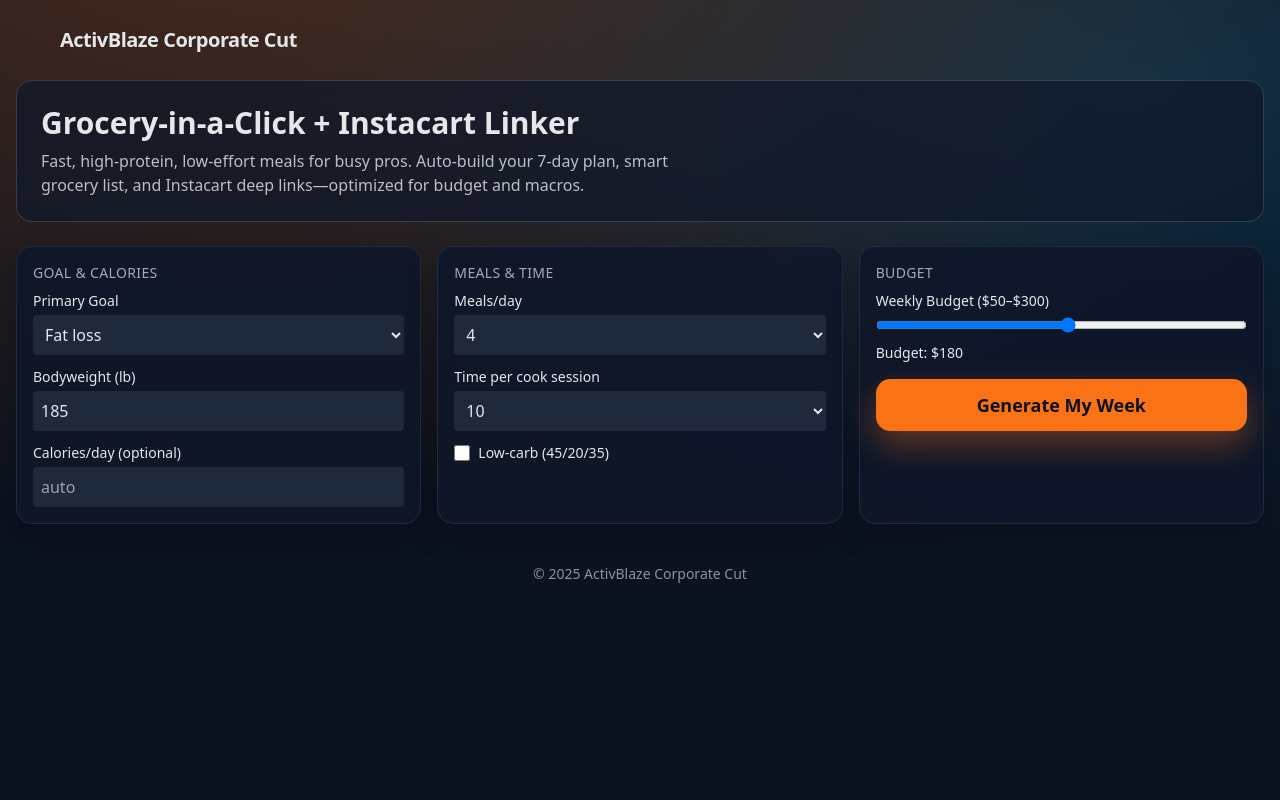
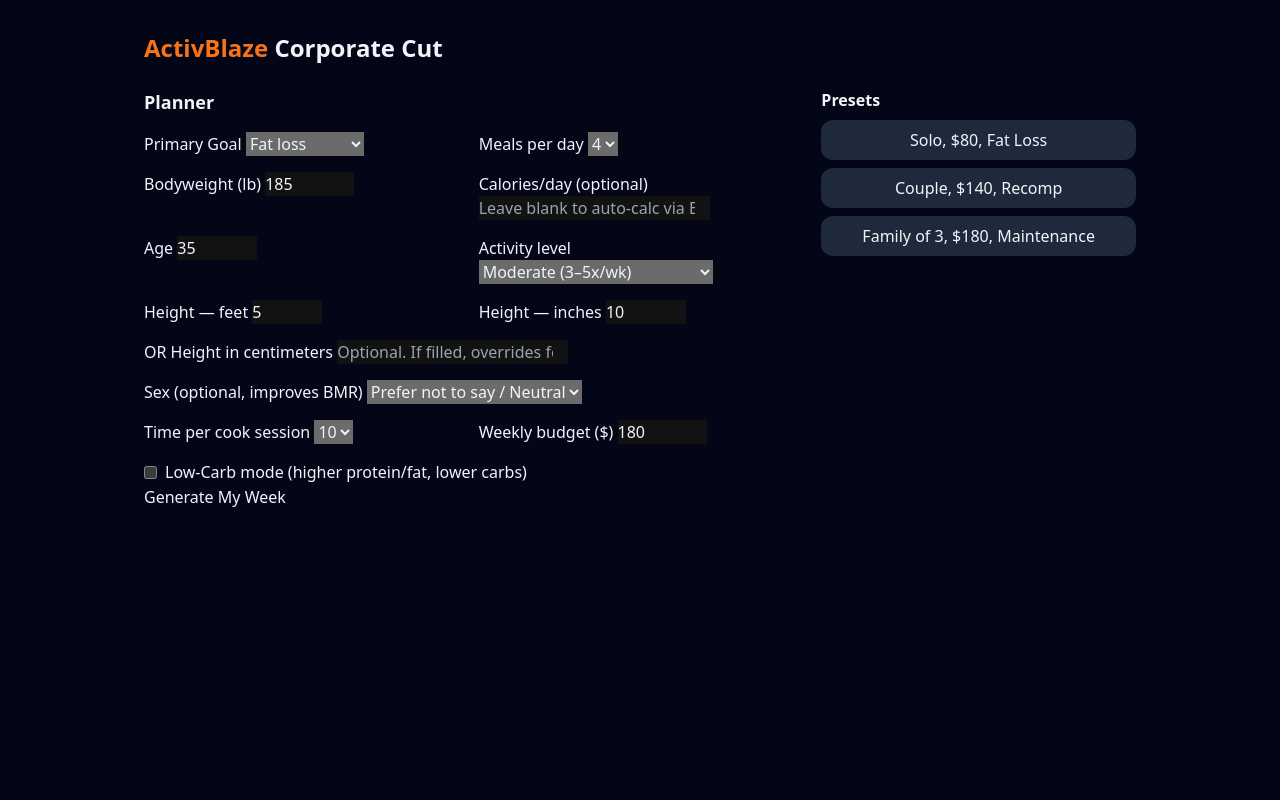
Before and after one commit to Navigatedhustle/instacart-final-v2, a Flask app: page / in a window 1280 px wide. Run offline with Flask 3, Linux system fonts and the light colour scheme; some libraries are stand-ins or nearby versions.

Commit message:
Add files via upload

```diff
--- a/app.py
+++ b/app.py
@@ -53,6 +53,32 @@
 def tdee_from_goal(goal, bodyweight):
     mult = {"Fat loss": 11, "Recomp": 12, "Maintenance": 14}.get(goal, 12)
     return int(bodyweight * mult)
+
+def mifflin_bmr(weight_lb: float, height_cm: float, age: int, sex: str = "neutral"):
+    # Mifflin-St Jeor: BMR = 10*kg + 6.25*cm - 5*age + s
+    # s: male +5, female -161, neutral average -78 (approx) when sex not provided
+    kg = weight_lb * 0.45359237
+    if sex == "male":
+        s = 5
+    elif sex == "female":
+        s = -161
+    else:
+        s = -78  # neutral average; tends to under male a bit, over female a bit
+    return 10*kg + 6.25*height_cm - 5*age + s
+
+ACTIVITY_MAP = {
+    "sedentary": 1.2,
+    "light": 1.375,
+    "moderate": 1.55,
+    "very": 1.725,
+    "athlete": 1.9
+}
+
+def tdee_from_bmr_goal(bmr: float, goal: str, activity_level: str):
+    af = ACTIVITY_MAP.get(activity_level, 1.55)
+    tdee = bmr * af
+    adj = {"Fat loss": 0.85, "Recomp": 0.95, "Maintenance": 1.00}.get(goal, 0.95)
+    return int(round(tdee * adj)), int(round(tdee))
 
 def low_carb_ok(obj, max_c=20, is_recipe=False):
     C = obj["macros"]["C"]
@@ -337,20 +363,47 @@
 @app.route("/plan", methods=["POST"])
 def plan():
     goal=request.form.get("goal","Fat loss")
-    bodyweight=int(request.form.get("bodyweight","185"))
+    bodyweight=float(request.form.get("bodyweight","185") or 185)
     calories_str=request.form.get("calories","").strip()
     meals_per_day=int(request.form.get("meals_per_day","4"))
     budget=float(request.form.get("budget","180"))
     time_per_cook=int(request.form.get("time_per_cook","10"))
     low_carb = request.form.get("low_carb") == "on"
-    days=7
+    # New inputs
+    age=int(request.form.get("age","35") or 35)
+    activity=request.form.get("activity_level","moderate")
+    height_ft=request.form.get("height_ft","5")
+    height_in=request.form.get("height_in","10")
+    height_cm=request.form.get("height_cm","")
+    sex = request.form.get("sex","neutral")  # optional
 
+    # Compute height in cm (support US or direct cm)
+    if height_cm:
+        try:
+            H_cm=float(height_cm)
+        except:
+            H_cm=178.0
+    else:
+        try:
+            ft=float(height_ft); inch=float(height_in)
+        except:
+            ft, inch = 5.0, 10.0
+        H_cm = (ft*12.0 + inch) * 2.54
+
+    # Shares
     shares = {"P":0.45,"C":0.20,"F":0.35} if low_carb else {"P":0.40,"C":0.30,"F":0.30}
-    calories=int(calories_str) if calories_str else tdee_from_goal(goal, bodyweight)
+
+    # Calories from user or BMR/TDEE if blank
+    if calories_str:
+        calories=int(calories_str)
+        bmr=None; raw_tdee=None
+    else:
+        bmr = int(round(mifflin_bmr(bodyweight, H_cm, age, sex=sex)))
+        calories, raw_tdee = tdee_from_bmr_goal(bmr, goal, activity)
 
     # --- STRICT PROTEIN RULES ---
-    protein_target = int(bodyweight)                 # 1.0 g/lb
-    protein_cap    = int(math.ceil(bodyweight * 1.1))  # hard cap 1.1 g/lb (never exceed)
+    protein_target = int(round(bodyweight))                 # 1.0 g/lb
+    protein_cap    = int(math.ceil(bodyweight * 1.1))      # cap 1.1 g/lb
     fat_g=int(shares["F"]*calories/9)
     carb_g=int(shares["C"]*calories/4)
     target={"calories":calories,"protein_g":protein_target,"protein_cap":protein_cap,"fat_g":fat_g,"carb_g":carb_g,"shares":shares}
@@ -358,6 +411,7 @@
     per_meal_k=int(calories/meals_per_day)
     catalog=load_catalog()
 
+    days=7
     total_meals=meals_per_day*days
     chosen=choose_items(catalog, total_meals, time_per_cook, per_meal_k, low_carb)
     days_plan, extras=build_week_plan(chosen, meals_per_day, days, per_meal_k, catalog, low_carb)
@@ -385,7 +439,8 @@
     total_cost = sum((item_price(it) for it in chosen)) + sum((e["ref"]["price"] for e in extras))
 
     global LAST_META, LAST_DAYS, LAST_CSV, LAST_GROCERY, LAST_BASE, LAST_EXTRAS, LAST_COST, LAST_PREFS
-    LAST_META={"calories":calories,"protein_g":protein_target,"budget":budget}
+    LAST_META={"calories":calories,"protein_g":protein_target,"budget":budget, "bmr":bmr, "tdee":raw_tdee,
+               "age":age,"height_cm":H_cm,"activity":activity,"sex":sex}
     LAST_DAYS=days_plan
     LAST_CSV=csv_rows
     LAST_GROCERY=grocery
@@ -397,7 +452,7 @@
     plan={
         "days":days_plan,"grocery":grocery,"csv_rows":csv_rows,"queries":queries,
         "total_cost":total_cost,"calories":calories,"protein_target":protein_target,"budget":budget,
-        "low_carb":low_carb
+        "low_carb":low_carb, "bmr":bmr, "tdee":raw_tdee, "age":age, "height_cm":H_cm, "activity":activity, "sex":sex
     }
     return render_template("plan.html", plan=plan, APP_NAME=config.APP_NAME, BRAND_NAME=config.BRAND_NAME, FAVICON=config.FAVICON, ACCENT=getattr(config,"ACCENT","#f97316"), now=datetime.datetime.utcnow())
 
@@ -430,9 +485,12 @@
     title = styles["Title"]; title.fontName="Helvetica-Bold"; title.fontSize=19
     h3 = styles["Heading3"]; h3.fontName="Helvetica-Bold"; h3.fontSize=12
     body = ParagraphStyle("body", parent=styles["Normal"], fontName="Helvetica", fontSize=10, leading=12, wordWrap='LTR')
-    elems=[wrapped_paragraph("ActivBlaze Corporate Cut — 7-Day Plan", title),
-           wrapped_paragraph(f"Calories/day target: {LAST_META.get('calories')} • Protein target: {LAST_META.get('protein_g')} g • Budget: ${LAST_META.get('budget')} • Diet: {'Low-carb' if LAST_PREFS.get('low_carb') else 'Standard 40/30/30'}", body),
-           Spacer(1,10)]
+    elems=[wrapped_paragraph("ActivBlaze Corporate Cut — 7-Day Plan", title)]
+    meta_line = f"Calories/day target: {LAST_META.get('calories')}"
+    if LAST_META.get("bmr") and LAST_META.get("tdee"):
+        meta_line += f" • BMR: {LAST_META.get('bmr')} • TDEE: {LAST_META.get('tdee')}"
+    meta_line += f" • Protein target: {LAST_META.get('protein_g')} g • Budget: ${LAST_META.get('budget')} • Diet: {'Low-carb' if LAST_PREFS.get('low_carb') else 'Standard 40/30/30'}"
+    elems += [wrapped_paragraph(meta_line, body), Spacer(1,10)]
     zebra=[colors.whitesmoke, colors.HexColor('#eef2ff')]
     for i, day in enumerate(LAST_DAYS, start=1):
         elems.append(wrapped_paragraph(f"Day {i} — {day.get('total_protein',0)} g protein, ~{int(day.get('total_calories',0))} kcal", h3))
@@ -493,4 +551,4 @@
     return "ok", 200
 
 if __name__=="__main__":
-    app.run(host="0.0.0.0", port=int(os.getenv("PORT", "5000")), debug=False)
+    app.run(host="0.0.0.0", port=int(os.getenv("PORT","5000")), debug=False)
--- a/templates/index.html
+++ b/templates/index.html
@@ -1,47 +1,158 @@
 
-{% extends "base.html" %}
-{% block content %}
-<section class="mb-6">
-  <div class="glass p-6">
-    <h1 class="text-3xl font-extrabold mb-2">Grocery‑in‑a‑Click + Instacart Linker</h1>
-    <p class="opacity-80 max-w-2xl">Fast, high‑protein, low‑effort meals for busy pros. Auto‑build your 7‑day plan, smart grocery list, and Instacart deep links—optimized for budget and macros.</p>
+<!doctype html>
+<html lang="en" class="dark">
+<head>
+  <meta charset="utf-8"/>
+  <meta name="viewport" content="width=device-width, initial-scale=1"/>
+  <title>{{ APP_NAME or "ActivBlaze" }}</title>
+  <script src="https://cdn.tailwindcss.com"></script>
+  <link rel="icon" href="{{ FAVICON or '/static/favicon.png' }}"/>
+  <style>
+    :root { color-scheme: dark; }
+    .card{ @apply rounded-2xl bg-slate-900/60 shadow-xl ring-1 ring-white/10 p-6; }
+    label{ @apply text-sm text-slate-300; }
+    input, select { @apply w-full mt-1 rounded-xl bg-slate-800/80 border border-slate-700 px-3 py-2 text-slate-100; }
+    .btn-primary{ @apply w-full mt-4 rounded-2xl bg-orange-500 hover:bg-orange-600 text-white font-semibold px-5 py-3 shadow-lg; }
+  </style>
+</head>
+<body class="bg-slate-950 text-slate-100">
+  <div class="max-w-5xl mx-auto px-4 py-8">
+    <header class="mb-6 flex items-center justify-between">
+      <h1 class="text-2xl font-bold"><span class="text-orange-500">ActivBlaze</span> Corporate Cut</h1>
+    </header>
+
+    <form action="/plan" method="post" class="grid md:grid-cols-3 gap-6">
+      <div class="md:col-span-2 card">
+        <h2 class="text-lg font-semibold mb-4">Planner</h2>
+        <div class="grid sm:grid-cols-2 gap-4">
+          <div>
+            <label>Primary Goal</label>
+            <select name="goal">
+              <option>Fat loss</option>
+              <option>Recomp</option>
+              <option>Maintenance</option>
+            </select>
           </div>
-</section>
-
-<form method="post" action="/plan" class="grid md:grid-cols-3 gap-4">
-  <div class="card">
-    <div class="text-sm uppercase tracking-wide opacity-70 mb-2">Goal & Calories</div>
-    <label class="block text-sm mb-1">Primary Goal</label>
-    <select name="goal" class="w-full bg-slate-800 rounded p-2 mb-3">
-      <option>Fat loss</option><option>Recomp</option><option>Maintenance</option>
+          <div>
+            <label>Meals per day</label>
+            <select name="meals_per_day">
+              <option>3</option><option selected>4</option><option>5</option>
             </select>
-    <label class="block text-sm mb-1">Bodyweight (lb)</label>
-    <input name="bodyweight" type="number" value="185" class="w-full bg-slate-800 rounded p-2 mb-3" required>
-    <label class="block text-sm mb-1">Calories/day (optional)</label>
-    <input name="calories" type="number" placeholder="auto" class="w-full bg-slate-800 rounded p-2">
+          </div>
+          <div>
+            <label>Bodyweight (lb)</label>
+            <input type="number" name="bodyweight" min="90" max="400" value="185"/>
+          </div>
+          <div>
+            <label>Calories/day (optional)</label>
+            <input type="number" name="calories" placeholder="Leave blank to auto-calc via BMR/TDEE"/>
           </div>
 
-  <div class="card">
-    <div class="text-sm uppercase tracking-wide opacity-70 mb-2">Meals & Time</div>
-    <label class="block text-sm mb-1">Meals/day</label>
-    <select name="meals_per_day" class="w-full bg-slate-800 rounded p-2 mb-3">
-      <option>3</option><option selected>4</option><option>5</option>
+          <!-- NEW: BMR/TDEE Inputs -->
+          <div>
+            <label>Age</label>
+            <input type="number" name="age" min="16" max="85" value="35"/>
+          </div>
+          <div>
+            <label>Activity level</label>
+            <select name="activity_level">
+              <option value="sedentary">Sedentary (little/no exercise)</option>
+              <option value="light">Light (1–3x/wk)</option>
+              <option value="moderate" selected>Moderate (3–5x/wk)</option>
+              <option value="very">Very active (6–7x/wk)</option>
+              <option value="athlete">Athlete (2x/day)</option>
             </select>
-    <label class="block text-sm mb-1">Time per cook session</label>
-    <select name="time_per_cook" class="w-full bg-slate-800 rounded p-2">
+          </div>
+          <div>
+            <label>Height — feet</label>
+            <input type="number" name="height_ft" min="4" max="7" value="5"/>
+          </div>
+          <div>
+            <label>Height — inches</label>
+            <input type="number" name="height_in" min="0" max="11" value="10"/>
+          </div>
+          <div class="sm:col-span-2">
+            <label>OR Height in centimeters</label>
+            <input type="number" name="height_cm" step="0.1" placeholder="Optional. If filled, overrides feet/inches."/>
+          </div>
+          <div class="sm:col-span-2">
+            <label>Sex (optional, improves BMR)</label>
+            <select name="sex">
+              <option value="neutral" selected>Prefer not to say / Neutral</option>
+              <option value="male">Male</option>
+              <option value="female">Female</option>
+            </select>
+          </div>
+
+          <div>
+            <label>Time per cook session</label>
+            <select name="time_per_cook">
               <option>5</option><option selected>10</option><option>15</option>
             </select>
-    <label class="flex items-center gap-2 mt-3 text-sm">
-      <input type="checkbox" name="low_carb" class="checkbox"> Low‑carb (45/20/35)
+          </div>
+          <div>
+            <label>Weekly budget ($)</label>
+            <input type="number" name="budget" min="50" max="300" value="180"/>
+          </div>
+          <div class="sm:col-span-2">
+            <label class="inline-flex items-center gap-2">
+              <input type="checkbox" name="low_carb"/>
+              <span>Low-Carb mode (higher protein/fat, lower carbs)</span>
             </label>
           </div>
+        </div>
 
-  <div class="card">
-    <div class="text-sm uppercase tracking-wide opacity-70 mb-2">Budget</div>
-    <label class="block text-sm mb-1">Weekly Budget ($50–$300)</label>
-    <input name="budget" type="range" min="50" max="300" value="180" oninput="document.getElementById('bdg').textContent='$'+this.value" class="w-full">
-    <div class="text-sm mt-1">Budget: <span id="bdg">$180</span></div>
-    <button class="btn-primary text-lg py-3 w-full mt-4">Generate My Week</button>
+        <button class="btn-primary">Generate My Week</button>
       </div>
+
+      <aside class="card">
+        <h3 class="font-semibold mb-2">Presets</h3>
+        <div class="space-y-2">
+          <button type="button" onclick="presetSolo()" class="w-full rounded-xl bg-slate-800 hover:bg-slate-700 px-3 py-2">Solo, $80, Fat Loss</button>
+          <button type="button" onclick="presetCouple()" class="w-full rounded-xl bg-slate-800 hover:bg-slate-700 px-3 py-2">Couple, $140, Recomp</button>
+          <button type="button" onclick="presetFamily()" class="w-full rounded-xl bg-slate-800 hover:bg-slate-700 px-3 py-2">Family of 3, $180, Maintenance</button>
+        </div>
+      </aside>
     </form>
-{% endblock %}
+  </div>
+
+  <script>
+    function presetSolo(){
+      document.querySelector('[name="goal"]').value='Fat loss';
+      document.querySelector('[name="meals_per_day"]').value='4';
+      document.querySelector('[name="bodyweight"]').value=180;
+      document.querySelector('[name="age"]').value=35;
+      document.querySelector('[name="activity_level"]').value='moderate';
+      document.querySelector('[name="height_ft"]').value=5;
+      document.querySelector('[name="height_in"]').value=11;
+      document.querySelector('[name="budget"]').value=80;
+      document.querySelector('[name="time_per_cook"]').value=10;
+      document.querySelector('[name="low_carb"]').checked=true;
+    }
+    function presetCouple(){
+      document.querySelector('[name="goal"]').value='Recomp';
+      document.querySelector('[name="meals_per_day"]').value='3';
+      document.querySelector('[name="bodyweight"]').value=170;
+      document.querySelector('[name="age"]').value=32;
+      document.querySelector('[name="activity_level"]').value='moderate';
+      document.querySelector('[name="height_ft"]').value=5;
+      document.querySelector('[name="height_in"]').value=8;
+      document.querySelector('[name="budget"]').value=140;
+      document.querySelector('[name="time_per_cook"]').value=15;
+      document.querySelector('[name="low_carb"]').checked=false;
+    }
+    function presetFamily(){
+      document.querySelector('[name="goal"]').value='Maintenance';
+      document.querySelector('[name="meals_per_day"]').value='4';
+      document.querySelector('[name="bodyweight"]').value=190;
+      document.querySelector('[name="age"]').value=38;
+      document.querySelector('[name="activity_level"]').value='light';
+      document.querySelector('[name="height_ft"]').value=6;
+      document.querySelector('[name="height_in"]').value=0;
+      document.querySelector('[name="budget"]').value=180;
+      document.querySelector('[name="time_per_cook"]').value=10;
+      document.querySelector('[name="low_carb"]').checked=false;
+    }
+  </script>
+</body>
+</html>
```
Also changed, not shown: templates/plan.html (+35 -34 lines). Lines whose indentation alone changed are shown as unchanged.
